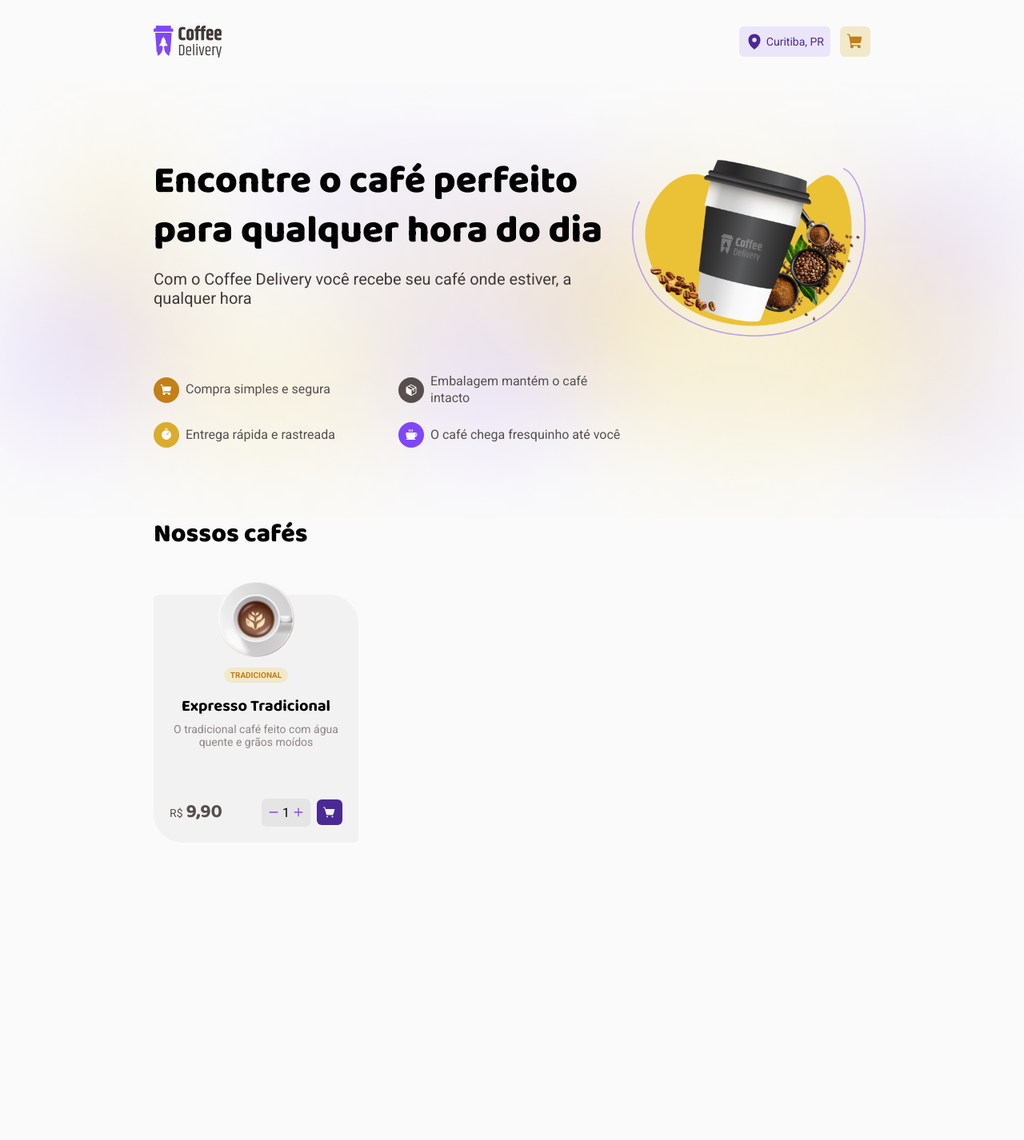
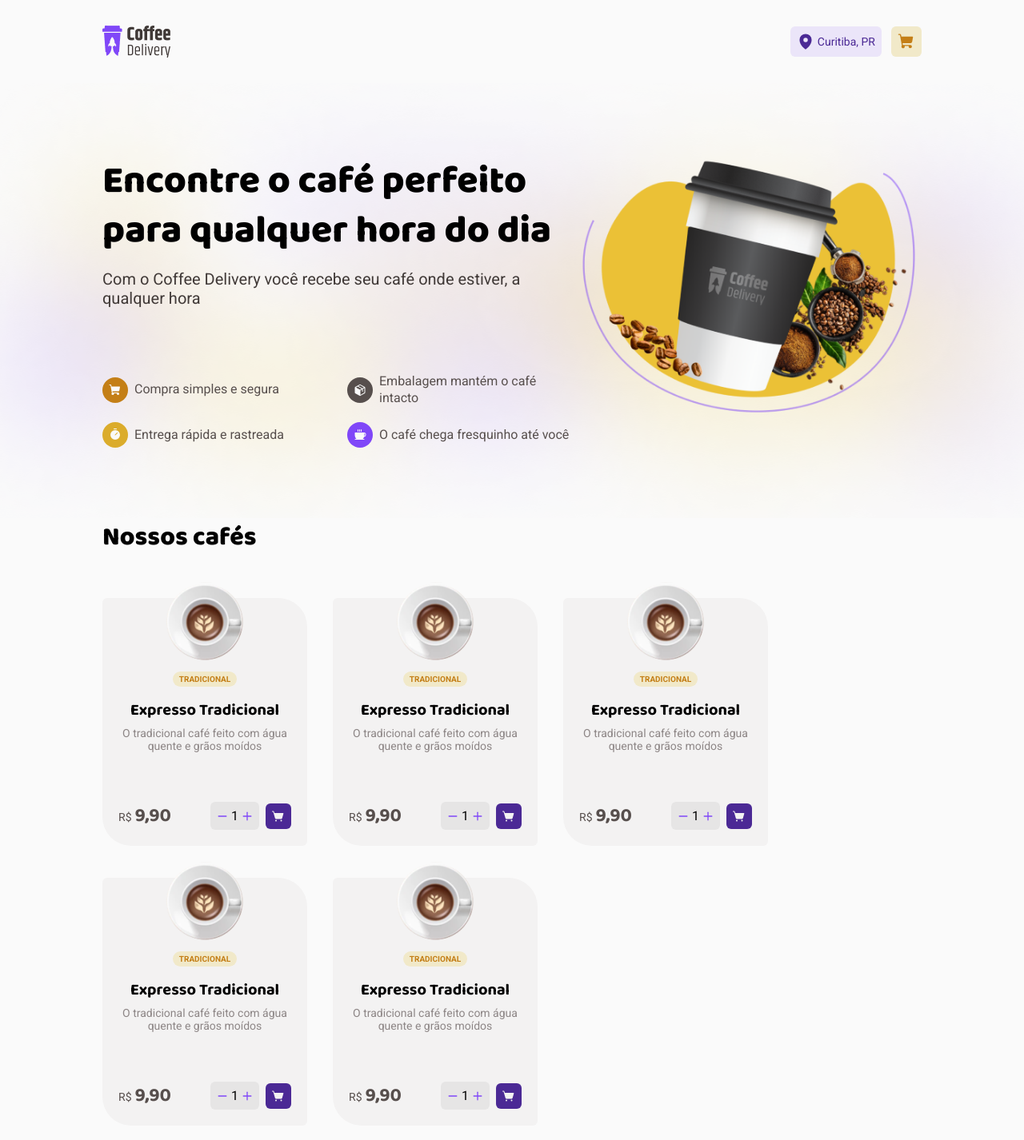
Before and after one commit to larissapissurno/coffee-delivery-react, a React (Vite) app: page / in a window 1280 px wide. Shown: the top 1426 px of the page at 80% size. Before the commit the page ends 1108 px from the top, so only its background shows below. Built offline with nearby package versions, Linux system fonts and the light colour scheme.

Commit message:
coffee card list ui

```diff
--- a/src/pages/Home/components/CoffeeCard/styles.ts
+++ b/src/pages/Home/components/CoffeeCard/styles.ts
@@ -10,6 +10,11 @@ export const ContentWrapper = styled.div`
   border-radius: 6px 36px 6px 36px;
   width: 16rem;
   height: 19.375rem;
+
+  @media (max-width: 767px) {
+    width: 100%;
+    height: auto;
+  }
 `
 
 export const CardContent = styled.div`
--- a/src/pages/Home/components/IntroSection/styles.ts
+++ b/src/pages/Home/components/IntroSection/styles.ts
@@ -3,7 +3,7 @@ import { ContentContainer } from '../../../../styles/global'
 
 export const Background = styled.section`
   width: calc(100vw - (100vw - 100%));
-  height: 34rem;
+  min-height: 34rem;
   background-image: url(../../../src/assets/images/intro-background.png);
   background-size: 100vw 34rem;
   background-repeat: no-repeat;
--- a/src/pages/Home/index.tsx
+++ b/src/pages/Home/index.tsx
@@ -11,6 +11,10 @@ export function Home() {
         <StyledTitleL>Nossos cafés</StyledTitleL>
         <CoffeeCardList>
           <CoffeeCard />
+          <CoffeeCard />
+          <CoffeeCard />
+          <CoffeeCard />
+          <CoffeeCard />
         </CoffeeCardList>
       </ContentContainer>
     </>
--- a/src/pages/Home/styles.ts
+++ b/src/pages/Home/styles.ts
@@ -2,4 +2,8 @@ import styled from 'styled-components'
 
 export const CoffeeCardList = styled.div`
   padding: 3.375rem 0;
+
+  display: flex;
+  gap: 2.5rem 2rem;
+  flex-wrap: wrap;
 `
--- a/src/styles/themes/default.ts
+++ b/src/styles/themes/default.ts
@@ -19,5 +19,5 @@ export const defaultTheme = {
   'accent-500': '#8047F8',
   'accent-700': '#4B2995',
 
-  'container-size': '70vw',
+  'container-size': '80vw',
 }
```
